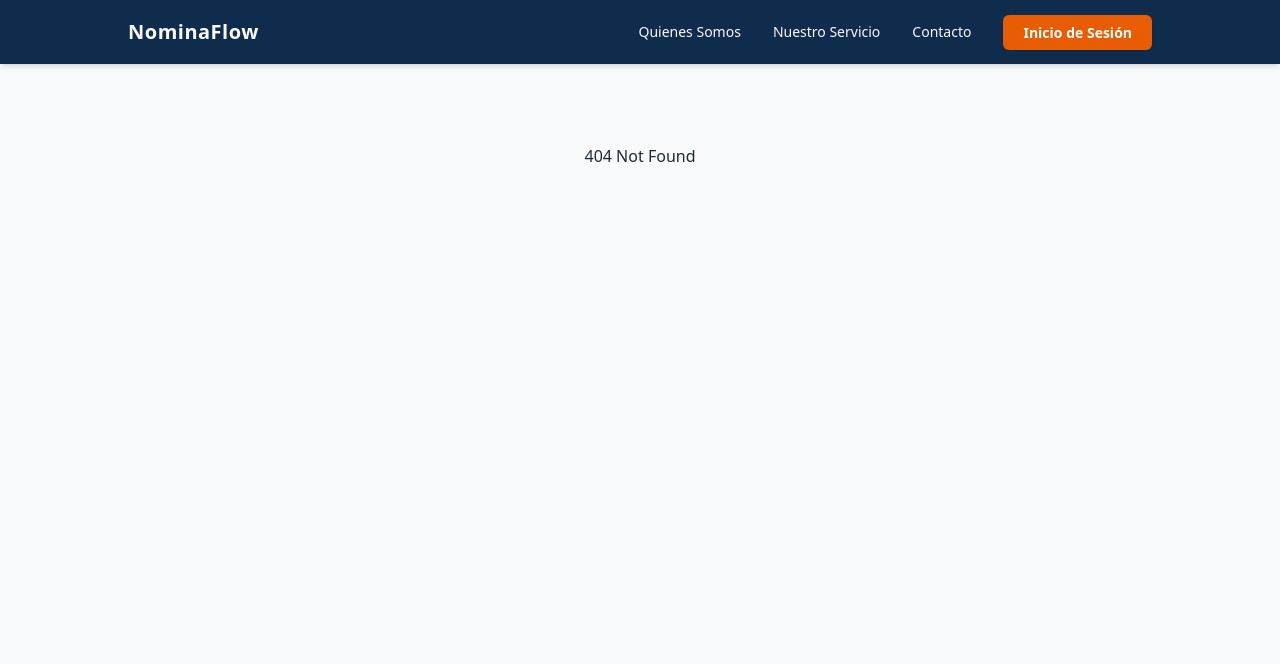
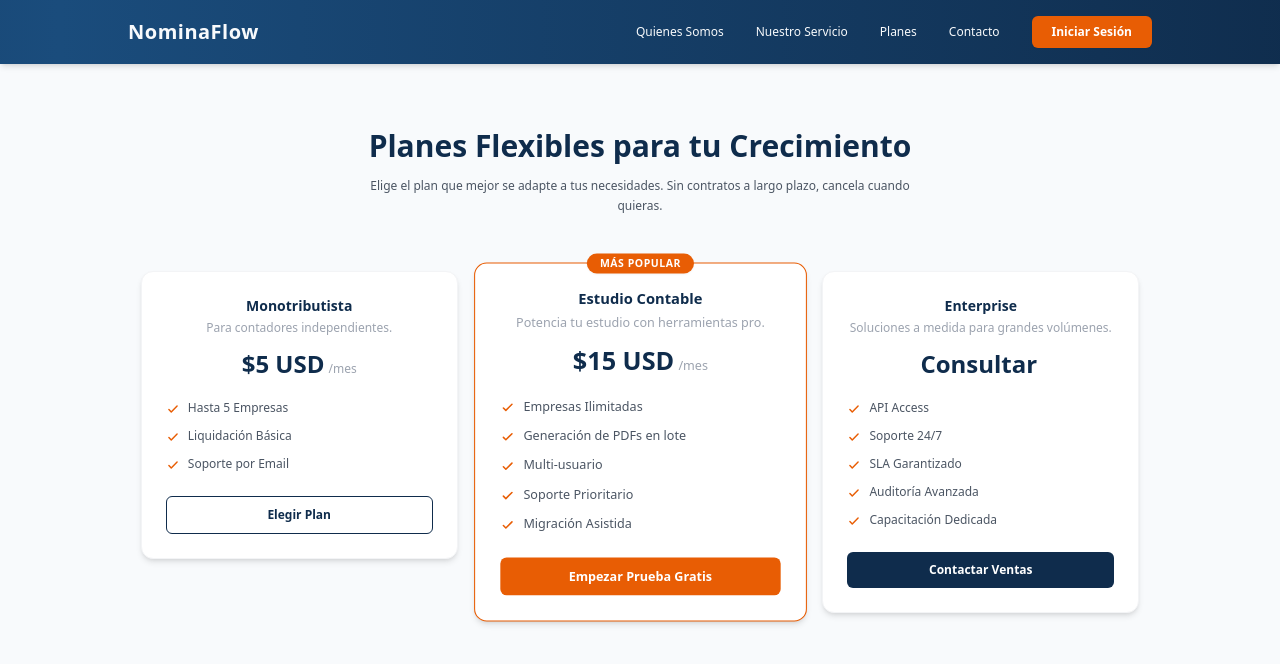
Before and after one commit to CarlosV319/NominaFlow, a React (Vite) app in the folder client/: page /planes in a window 1280 px wide. Before the commit this address had no page. Shown: the top 664 px of the page. Built offline with nearby package versions, Linux system fonts and the light colour scheme.

Commit message:
feat: Set up initial client application structure with Tailwind CSS, routing, navigation, and a pricing page.

```diff
--- a/client/src/App.jsx
+++ b/client/src/App.jsx
@@ -1,6 +1,8 @@
 import React from 'react';
 import { BrowserRouter as Router, Routes, Route } from 'react-router-dom';
 import Navbar from './components/layout/Navbar';
+
+import PricingPage from './pages/PricingPage';
 
 // Placeholder Pages (Temporary)
 const Home = () => (
@@ -11,6 +13,7 @@ const Home = () => (
 );
 
 const Login = () => <div className="layout-container py-20 text-center">Login Page Placeholder</div>;
+const Register = () => <div className="layout-container py-20 text-center">Register Page Placeholder</div>;
 const Dashboard = () => <div className="layout-container py-20 text-center">Dashboard Placeholder (Protected)</div>;
 const Services = () => <div className="layout-container py-20 text-center">Nuestros Servicios</div>;
 const Contact = () => <div className="layout-container py-20 text-center">Contacto</div>;
@@ -24,7 +27,9 @@ function App() {
         <main>
           <Routes>
             <Route path="/" element={<Home />} />
+            <Route path="/planes" element={<PricingPage />} />
             <Route path="/login" element={<Login />} />
+            <Route path="/register" element={<Register />} />
             <Route path="/dashboard" element={<Dashboard />} />
             <Route path="/services" element={<Services />} />
             <Route path="/contact" element={<Contact />} />
--- a/client/src/components/layout/Navbar.jsx
+++ b/client/src/components/layout/Navbar.jsx
@@ -20,44 +20,45 @@ const Navbar = () => {
     const navLinks = [
         { name: 'Quienes Somos', path: '/about' },
         { name: 'Nuestro Servicio', path: '/services' },
+        { name: 'Planes', path: '/planes' },
         { name: 'Contacto', path: '/contact' },
     ];
 
     return (
-        <nav className="bg-brand-primary text-brand-bg shadow-md sticky top-0 z-50">
+        <nav className="bg-gradient-to-r from-brand-primary via-[#1a4c7c] to-brand-primary bg-[length:200%_200%] animate-smoke text-brand-bg shadow-md sticky top-0 z-50">
             <div className="layout-container h-16 flex items-center justify-between">
 
                 {/* Logo */}
-                <Link to="/" className="text-xl font-bold tracking-wide hover:text-brand-secondary transition-colors duration-300">
+                <Link to="/" className="text-lg md:text-lg lg:text-xl font-bold tracking-wide hover:text-brand-secondary transition-colors duration-300 whitespace-nowrap">
                     NominaFlow
                 </Link>
 
                 {/* Desktop Menu */}
-                <div className="hidden md:flex items-center space-x-8">
+                <div className="hidden md:flex items-center md:space-x-4 lg:space-x-8">
                     {navLinks.map((link) => (
                         <Link
                             key={link.name}
                             to={link.path}
-                            className="text-sm font-medium hover:text-brand-secondary transition-colors duration-300"
+                            className="md:text-xs lg:text-xs font-medium hover:text-brand-secondary transition-colors duration-300 whitespace-nowrap"
                         >
                             {link.name}
                         </Link>
                     ))}
 
                     {/* Auth Buttons Desktop */}
-                    <div className="ml-4">
+                    <div className="md:ml-2 lg:ml-4 flex items-center">
                         {isAuthenticated ? (
-                            <div className="flex items-center space-x-4">
-                                <span className="text-xs opacity-80">Hola, {user?.firstName}</span>
+                            <div className="flex items-center md:space-x-2 lg:space-x-4">
+                                <span className="text-xs opacity-80 whitespace-nowrap md:hidden lg:inline">Hola, {user?.firstName}</span>
                                 <Link
                                     to="/dashboard"
-                                    className="bg-brand-secondary text-white px-4 py-2 rounded-md text-sm font-semibold hover:bg-opacity-90 transition shadow-sm"
+                                    className="bg-brand-secondary text-white md:px-3 md:py-1.5 lg:px-4 lg:py-2 rounded-md md:text-xs lg:text-xs font-semibold hover:bg-opacity-90 transition shadow-sm whitespace-nowrap"
                                 >
-                                    Ir al Dashboard
+                                    Dashboard
                                 </Link>
                                 <button
                                     onClick={handleLogout}
-                                    className="text-sm border border-brand-bg/30 px-3 py-2 rounded-md hover:bg-white/10 transition"
+                                    className="md:text-xs lg:text-xs border border-brand-bg/30 md:px-2 md:py-1.5 lg:px-3 lg:py-2 rounded-md hover:bg-white/10 transition whitespace-nowrap"
                                 >
                                     Salir
                                 </button>
@@ -65,9 +66,9 @@ const Navbar = () => {
                         ) : (
                             <Link
                                 to="/login"
-                                className="bg-brand-secondary text-white px-5 py-2 rounded-md text-sm font-semibold hover:bg-opacity-90 transition shadow-sm transform hover:-translate-y-0.5"
+                                className="bg-brand-secondary text-white md:px-3 md:py-1.5 lg:px-5 lg:py-2 rounded-md md:text-xs lg:text-xs font-semibold hover:bg-opacity-90 transition shadow-sm transform hover:-translate-y-0.5 whitespace-nowrap"
                             >
-                                Inicio de Sesión
+                                Iniciar Sesión
                             </Link>
                         )}
                     </div>
--- /dev/null
+++ b/client/src/pages/PricingPage.jsx
@@ -0,0 +1,125 @@
+import React from 'react';
+import { Link } from 'react-router-dom';
+
+const PricingPage = () => {
+    const plans = [
+        {
+            id: 'monotributista',
+            name: 'Monotributista',
+            description: 'Para contadores independientes.',
+            price: '$5 USD',
+            period: '/mes',
+            features: ['Hasta 5 Empresas', 'Liquidación Básica', 'Soporte por Email'],
+            buttonText: 'Elegir Plan',
+            buttonStyle: 'outline',
+            highlight: false,
+        },
+        {
+            id: 'estudio',
+            name: 'Estudio Contable',
+            description: 'Potencia tu estudio con herramientas pro.',
+            price: '$15 USD',
+            period: '/mes',
+            features: [
+                'Empresas Ilimitadas',
+                'Generación de PDFs en lote',
+                'Multi-usuario',
+                'Soporte Prioritario',
+                'Migración Asistida'
+            ],
+            buttonText: 'Empezar Prueba Gratis',
+            buttonStyle: 'secondary',
+            highlight: true,
+            tag: 'Más Popular',
+        },
+        {
+            id: 'enterprise',
+            name: 'Enterprise',
+            description: 'Soluciones a medida para grandes volúmenes.',
+            price: 'Consultar',
+            period: '',
+            features: [
+                'API Access',
+                'Soporte 24/7',
+                'SLA Garantizado',
+                'Auditoría Avanzada',
+                'Capacitación Dedicada'
+            ],
+            buttonText: 'Contactar Ventas',
+            buttonStyle: 'primary',
+            highlight: false,
+        },
+    ];
+
+    return (
+        <div className="bg-brand-bg min-h-screen py-10 md:py-16 px-4">
+            <div className="layout-container max-w-6xl mx-auto">
+                <div className="text-center mb-10 md:mb-14">
+                    <h1 className="text-xl md:text-3xl font-bold text-brand-primary mb-3">
+                        Planes Flexibles para tu Crecimiento
+                    </h1>
+                    <p className="text-xs text-gray-600 max-w-xl mx-auto leading-relaxed">
+                        Elige el plan que mejor se adapte a tus necesidades. Sin contratos a largo plazo, cancela cuando quieras.
+                    </p>
+                </div>
+
+                <div className="grid grid-cols-1 md:grid-cols-3 gap-6 items-start">
+                    {plans.map((plan) => (
+                        <div
+                            key={plan.id}
+                            className={`relative bg-white rounded-xl shadow-md p-6 transform transition-all duration-300 hover:-translate-y-1 hover:shadow-lg ${plan.highlight ? 'border border-brand-secondary md:scale-105 z-10' : 'border border-gray-100'
+                                }`}
+                        >
+                            {plan.highlight && (
+                                <div className="absolute top-0 left-1/2 transform -translate-x-1/2 -translate-y-1/2 bg-brand-secondary text-white text-[10px] uppercase font-bold tracking-wider px-3 py-0.5 rounded-full shadow-sm">
+                                    {plan.tag}
+                                </div>
+                            )}
+
+                            <div className="text-center mb-5">
+                                <h3 className="text-sm font-bold text-brand-primary mb-1">{plan.name}</h3>
+                                <p className="text-xs text-gray-400 mb-3">{plan.description}</p>
+                                <div className="flex justify-center items-baseline text-brand-primary">
+                                    <span className="text-2xl font-bold">{plan.price}</span>
+                                    <span className="text-xs text-gray-400 ml-1">{plan.period}</span>
+                                </div>
+                            </div>
+
+                            <ul className="space-y-3 mb-6">
+                                {plan.features.map((feature, idx) => (
+                                    <li key={idx} className="flex items-start">
+                                        <svg
+                                            className="h-3.5 w-3.5 text-brand-secondary mr-2 mt-0.5 flex-shrink-0"
+                                            fill="none"
+                                            viewBox="0 0 24 24"
+                                            stroke="currentColor"
+                                        >
+                                            <path strokeLinecap="round" strokeLinejoin="round" strokeWidth="2.5" d="M5 13l4 4L19 7" />
+                                        </svg>
+                                        <span className="text-xs text-gray-600 leading-tight">{feature}</span>
+                                    </li>
+                                ))}
+                            </ul>
+
+                            <div className="text-center">
+                                <Link
+                                    to={`/register?plan=${plan.id}`}
+                                    className={`block w-full py-2.5 px-4 rounded-md text-xs font-bold transition-colors duration-300 ${plan.buttonStyle === 'secondary'
+                                        ? 'bg-brand-secondary text-white hover:bg-opacity-90'
+                                        : plan.buttonStyle === 'primary'
+                                            ? 'bg-brand-primary text-white hover:bg-opacity-90'
+                                            : 'border border-brand-primary text-brand-primary hover:bg-brand-primary hover:text-white'
+                                        }`}
+                                >
+                                    {plan.buttonText}
+                                </Link>
+                            </div>
+                        </div>
+                    ))}
+                </div>
+            </div>
+        </div>
+    );
+};
+
+export default PricingPage;
--- a/client/tailwind.config.js
+++ b/client/tailwind.config.js
@@ -12,6 +12,16 @@ export default {
                     secondary: '#E85D04', // Naranja Acción
                     bg: '#F8FAFC', // Blanco Suave/Off-white
                 }
+            },
+            keyframes: {
+                smoke: {
+                    '0%': { backgroundPosition: '0% 50%' },
+                    '50%': { backgroundPosition: '100% 50%' },
+                    '100%': { backgroundPosition: '0% 50%' },
+                }
+            },
+            animation: {
+                smoke: 'smoke 15s ease infinite',
             }
         },
     },
```
